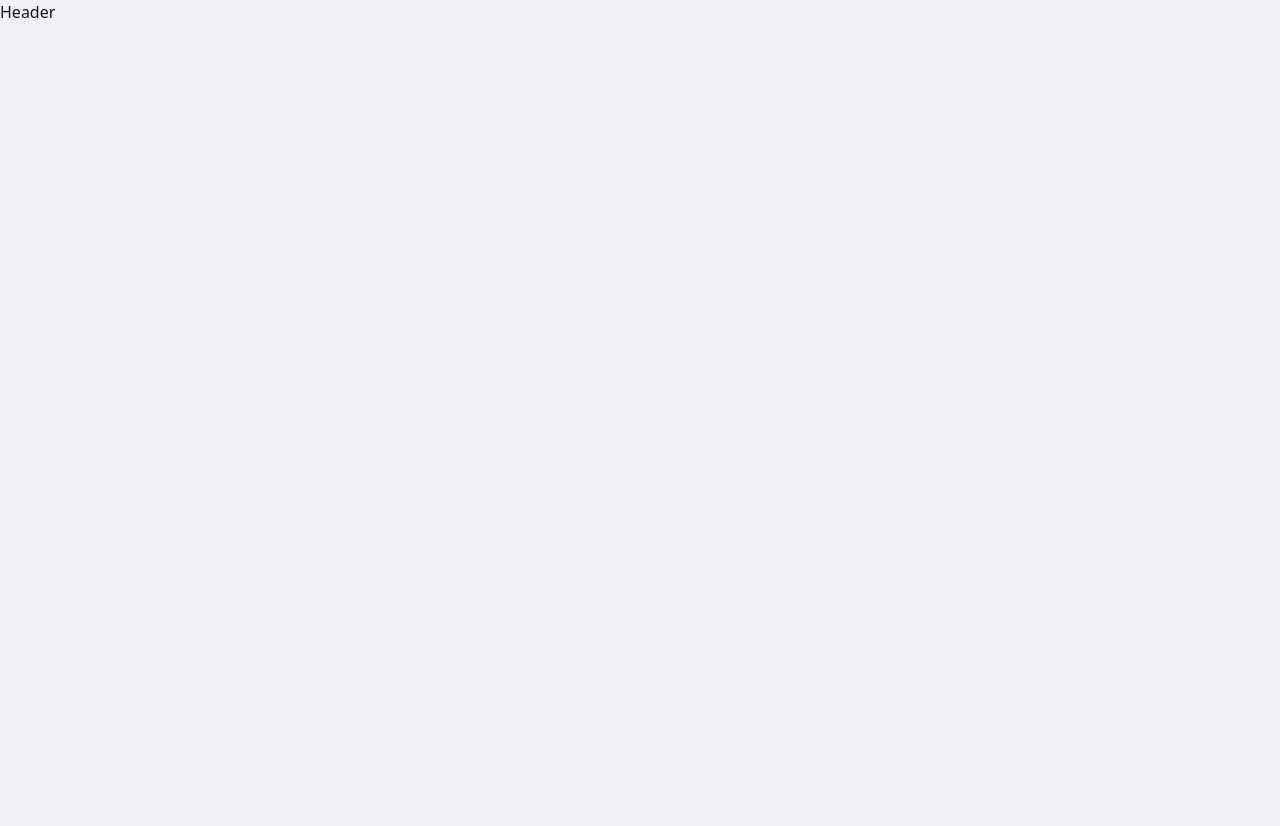
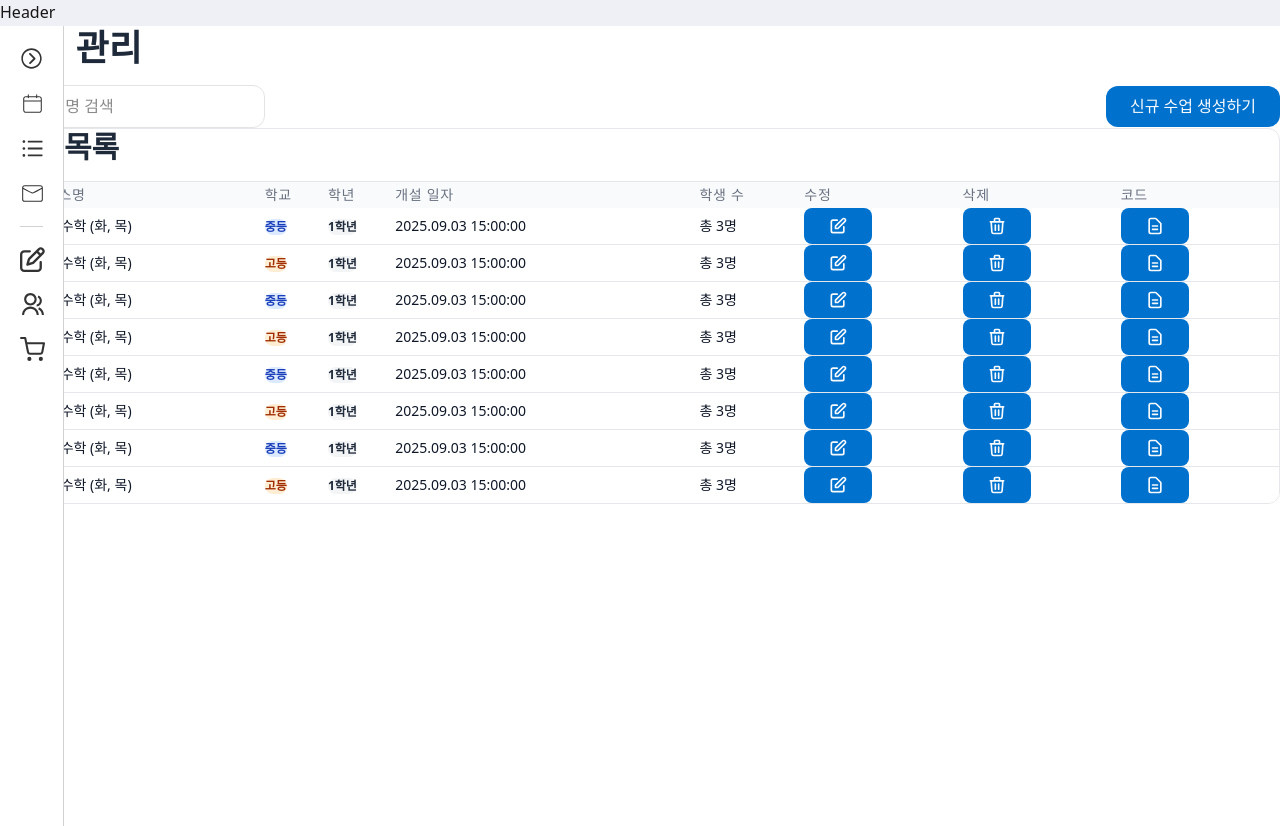
Before and after one commit to Q-tee-project/Q-tee-Frontend, a Next.js app: page /class/create in a window 1280 px wide. Before the commit the page ends 800 px from the top, so only its background shows below. Built offline with nearby package versions, Linux system fonts and the light colour scheme; a web font is replaced by a local one.

Commit message:
feat: sidebar 1차 초안

```diff
--- a/src/app/Sidebar.tsx
+++ b/src/app/Sidebar.tsx
@@ -1,6 +1,80 @@
+'use client'
+
+import React, { useState } from 'react'
+import { IoIosArrowDropright } from "react-icons/io"
+import { CiCalendar } from "react-icons/ci"
+import { AiOutlineBars } from "react-icons/ai"
+import { CiMail } from "react-icons/ci"
+import { FaRegPenToSquare } from "react-icons/fa6"
+import { RiGroupLine } from "react-icons/ri"
+import { FiShoppingCart } from "react-icons/fi"
+
 const Sidebar = () => {
+  const [isOpen, setIsOpen] = useState(false)
+
+  const menuItems = [
+    { icon: <CiCalendar />, text: '캘린더' },
+    { icon: <AiOutlineBars />, text: '리스트' },
+    { icon: <CiMail />, text: '메일' },
+    { icon: <FaRegPenToSquare />, text: '문제 생성' },
+    { icon: <RiGroupLine />, text: '학생 관리' },
+    { icon: <FiShoppingCart />, text: '마켓플레이스' }
+  ]
+
   return (
-    <div>Sideb651651651ar</div>
+    <>
+      <div className={`fixed left-0 bg-white min-h-screen border-r border-[#D1D1D1] z-50 ${
+        isOpen ? 'w-[200px]' : 'w-16'
+      } flex flex-col`} style={{ padding: '20px' }}>
+        <ul className="flex-1" style={{ display: 'flex', flexDirection: 'column', gap: '20px' }}>
+          {/* Toggle Button as first li */}
+          <li className={`flex items-center ${isOpen ? 'px-4' : 'justify-center'}`} style={{ gap: '15px', alignItems: 'center' }}>
+            <a
+              onClick={() => setIsOpen(!isOpen)}
+              className="flex items-center justify-center shrink-0 rounded-md cursor-pointer"
+              style={{ width: '25px', height: '25px' }}
+            >
+              <IoIosArrowDropright
+                className="text-[#333]"
+                style={{
+                  width: '25px',
+                  height: '25px',
+                  transform: isOpen ? 'rotate(180deg)' : 'rotate(0deg)'
+                }}
+              />
+            </a>
+          </li>
+
+          {/* Menu Items */}
+          {menuItems.map((item, index) => (
+            <React.Fragment key={index}>
+              <li className="px-4 flex items-center" style={{ gap: '15px', alignItems: 'center' }}>
+                <a className="flex items-center justify-center shrink-0 rounded-md cursor-pointer" style={{ width: '25px', height: '25px' }}>
+                  <span
+                    className="text-[#333] text-[25px] leading-none flex items-center justify-center"
+                    style={{ width: '25px', height: '25px' }}
+                  >
+                    {item.icon}
+                  </span>
+                </a>
+                {isOpen && (
+                  <span className="text-sm whitespace-nowrap ml-3 text-[#333]">
+                    {item.text}
+                  </span>
+                )}
+              </li>
+
+              {/* Separator after 메일 (3rd item) */}
+              {index === 2 && (
+                <li>
+                  <div className="border-b border-[#D1D1D1] mx-4"></div>
+                </li>
+              )}
+            </React.Fragment>
+          ))}
+        </ul>
+      </div>
+    </>
   )
 }
 
--- a/src/app/class/create/page.tsx
+++ b/src/app/class/create/page.tsx
@@ -2,10 +2,111 @@
 
 import React from 'react'
 
-
 export default function classCreatePage() {
   return (
-    <>
-    </>
+    <div className="p-6 bg-white min-h-screen">
+      {/* 페이지 제목 */}
+      <h1 className="text-3xl font-bold text-gray-800 mb-6">수업 관리</h1>
+
+      {/* 검색 및 생성 버튼 영역 */}
+      <div className="flex justify-between items-center mb-6">
+        <div className="relative">
+          <input
+            type="text"
+            placeholder="클래스 명 검색"
+            className="pl-10 pr-4 py-2 border border-gray-300 rounded-lg focus:outline-none focus:ring-2 focus:ring-blue-500 focus:border-transparent w-64"
+          />
+          <div className="absolute inset-y-0 left-0 pl-3 flex items-center pointer-events-none">
+            <svg className="h-5 w-5 text-gray-400" fill="none" stroke="currentColor" viewBox="0 0 24 24">
+              <path strokeLinecap="round" strokeLinejoin="round" strokeWidth={2} d="M21 21l-6-6m2-5a7 7 0 11-14 0 7 7 0 0114 0z" />
+            </svg>
+          </div>
+        </div>
+        <button className="bg-blue-600 text-white px-6 py-2 rounded-lg hover:bg-blue-700 transition-colors">
+          신규 수업 생성하기
+        </button>
+      </div>
+
+      {/* 수업 목록 테이블 */}
+      <div className="bg-white border border-gray-200 rounded-lg overflow-hidden">
+        <div className="px-6 py-4 border-b border-gray-200">
+          <h2 className="text-lg font-semibold text-gray-800">수업 목록</h2>
+        </div>
+
+        <div className="overflow-x-auto">
+          <table className="w-full">
+            <thead className="bg-gray-50">
+              <tr>
+                <th className="px-6 py-3 text-left">
+                  <input type="checkbox" className="rounded border-gray-300" />
+                </th>
+                <th className="px-6 py-3 text-left text-sm font-medium text-gray-500 uppercase tracking-wider">클래스명</th>
+                <th className="px-6 py-3 text-left text-sm font-medium text-gray-500 uppercase tracking-wider">학교</th>
+                <th className="px-6 py-3 text-left text-sm font-medium text-gray-500 uppercase tracking-wider">학년</th>
+                <th className="px-6 py-3 text-left text-sm font-medium text-gray-500 uppercase tracking-wider">개설 일자</th>
+                <th className="px-6 py-3 text-left text-sm font-medium text-gray-500 uppercase tracking-wider">학생 수</th>
+                <th className="px-6 py-3 text-left text-sm font-medium text-gray-500 uppercase tracking-wider">수정</th>
+                <th className="px-6 py-3 text-left text-sm font-medium text-gray-500 uppercase tracking-wider">삭제</th>
+                <th className="px-6 py-3 text-left text-sm font-medium text-gray-500 uppercase tracking-wider">코드</th>
+              </tr>
+            </thead>
+            <tbody className="bg-white divide-y divide-gray-200">
+              {/* 테이블 행들 */}
+              {Array.from({ length: 8 }, (_, index) => (
+                <tr key={index} className="hover:bg-gray-50">
+                  <td className="px-6 py-4 whitespace-nowrap">
+                    <input type="checkbox" className="rounded border-gray-300" />
+                  </td>
+                  <td className="px-6 py-4 whitespace-nowrap text-sm text-gray-900">
+                    중등 수학 (화, 목)
+                  </td>
+                  <td className="px-6 py-4 whitespace-nowrap">
+                    <span className={`inline-flex px-2 py-1 text-xs font-semibold rounded-full ${
+                      index % 2 === 0
+                        ? 'bg-blue-100 text-blue-800'
+                        : 'bg-orange-100 text-orange-800'
+                    }`}>
+                      {index % 2 === 0 ? '중등' : '고등'}
+                    </span>
+                  </td>
+                  <td className="px-6 py-4 whitespace-nowrap">
+                    <span className="inline-flex px-2 py-1 text-xs font-semibold rounded-full bg-gray-100 text-gray-800">
+                      1학년
+                    </span>
+                  </td>
+                  <td className="px-6 py-4 whitespace-nowrap text-sm text-gray-900">
+                    2025.09.03 15:00:00
+                  </td>
+                  <td className="px-6 py-4 whitespace-nowrap text-sm text-gray-900">
+                    총 3명
+                  </td>
+                  <td className="px-6 py-4 whitespace-nowrap text-sm text-gray-500">
+                    <button className="text-gray-400 hover:text-gray-600">
+                      <svg className="h-5 w-5" fill="none" stroke="currentColor" viewBox="0 0 24 24">
+                        <path strokeLinecap="round" strokeLinejoin="round" strokeWidth={2} d="M11 5H6a2 2 0 00-2 2v11a2 2 0 002 2h11a2 2 0 002-2v-5m-1.414-9.414a2 2 0 112.828 2.828L11.828 15H9v-2.828l8.586-8.586z" />
+                      </svg>
+                    </button>
+                  </td>
+                  <td className="px-6 py-4 whitespace-nowrap text-sm text-gray-500">
+                    <button className="text-gray-400 hover:text-red-600">
+                      <svg className="h-5 w-5" fill="none" stroke="currentColor" viewBox="0 0 24 24">
+                        <path strokeLinecap="round" strokeLinejoin="round" strokeWidth={2} d="M19 7l-.867 12.142A2 2 0 0116.138 21H7.862a2 2 0 01-1.995-1.858L5 7m5 4v6m4-6v6m1-10V4a1 1 0 00-1-1h-4a1 1 0 00-1 1v3M4 7h16" />
+                      </svg>
+                    </button>
+                  </td>
+                  <td className="px-6 py-4 whitespace-nowrap text-sm text-gray-500">
+                    <button className="text-gray-400 hover:text-gray-600">
+                      <svg className="h-5 w-5" fill="none" stroke="currentColor" viewBox="0 0 24 24">
+                        <path strokeLinecap="round" strokeLinejoin="round" strokeWidth={2} d="M9 12h6m-6 4h6m2 5H7a2 2 0 01-2-2V5a2 2 0 012-2h5.586a1 1 0 01.707.293l5.414 5.414a1 1 0 01.293.707V19a2 2 0 01-2 2z" />
+                      </svg>
+                    </button>
+                  </td>
+                </tr>
+              ))}
+            </tbody>
+          </table>
+        </div>
+      </div>
+    </div>
   )
 }
--- a/src/app/layout.tsx
+++ b/src/app/layout.tsx
@@ -2,6 +2,8 @@ import type { Metadata } from "next";
 import { Geist, Geist_Mono } from "next/font/google";
 import "./globals.css";
 import Header from "./Header";
+import Sidebar from "./Sidebar";
+
 
 const geistSans = Geist({
   variable: "--font-geist-sans",
@@ -37,7 +39,12 @@ export default function RootLayout({
         className={`${geistSans.variable} ${geistMono.variable} antialiased`}
       >
         <Header />
-        {children}
+        <div className="flex min-h-screen">
+          <Sidebar />
+          <main className="flex-1 p-4">
+            {children}
+          </main>
+        </div>
       </body>
     </html>
   );
```
Also changed, not shown: public/classCreate.png (added).
